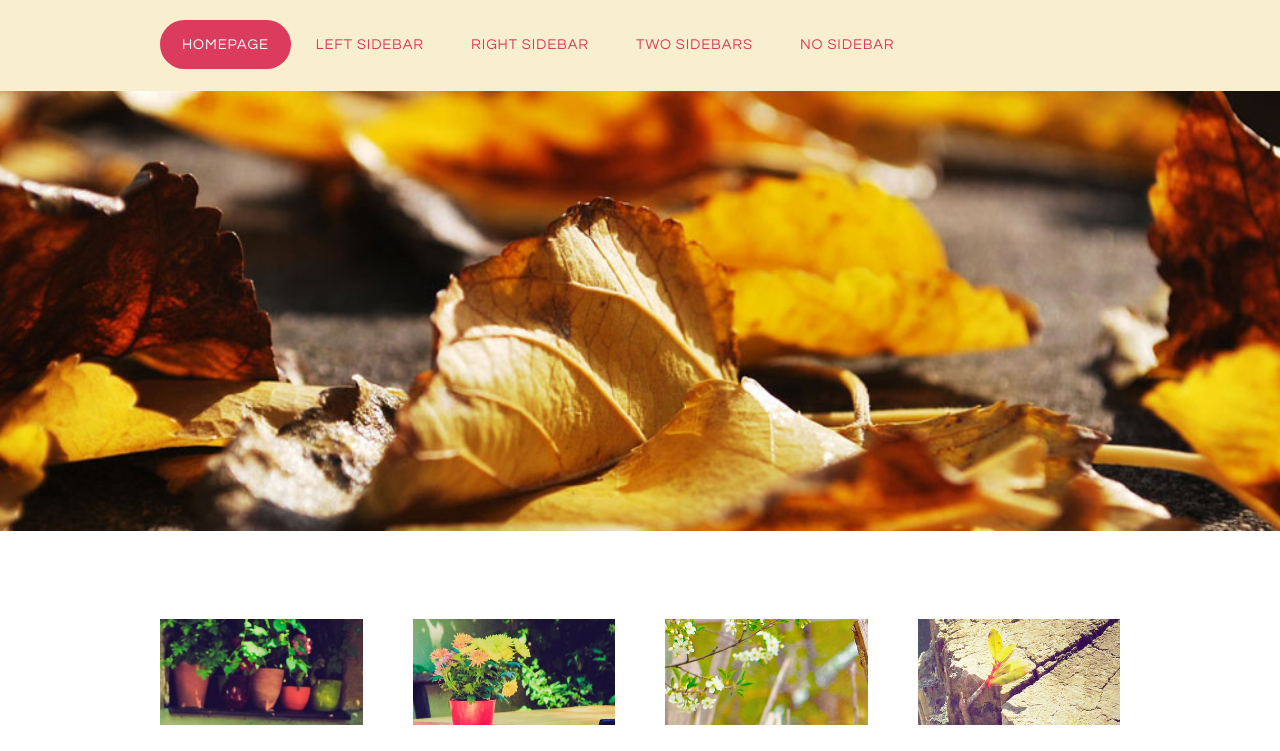
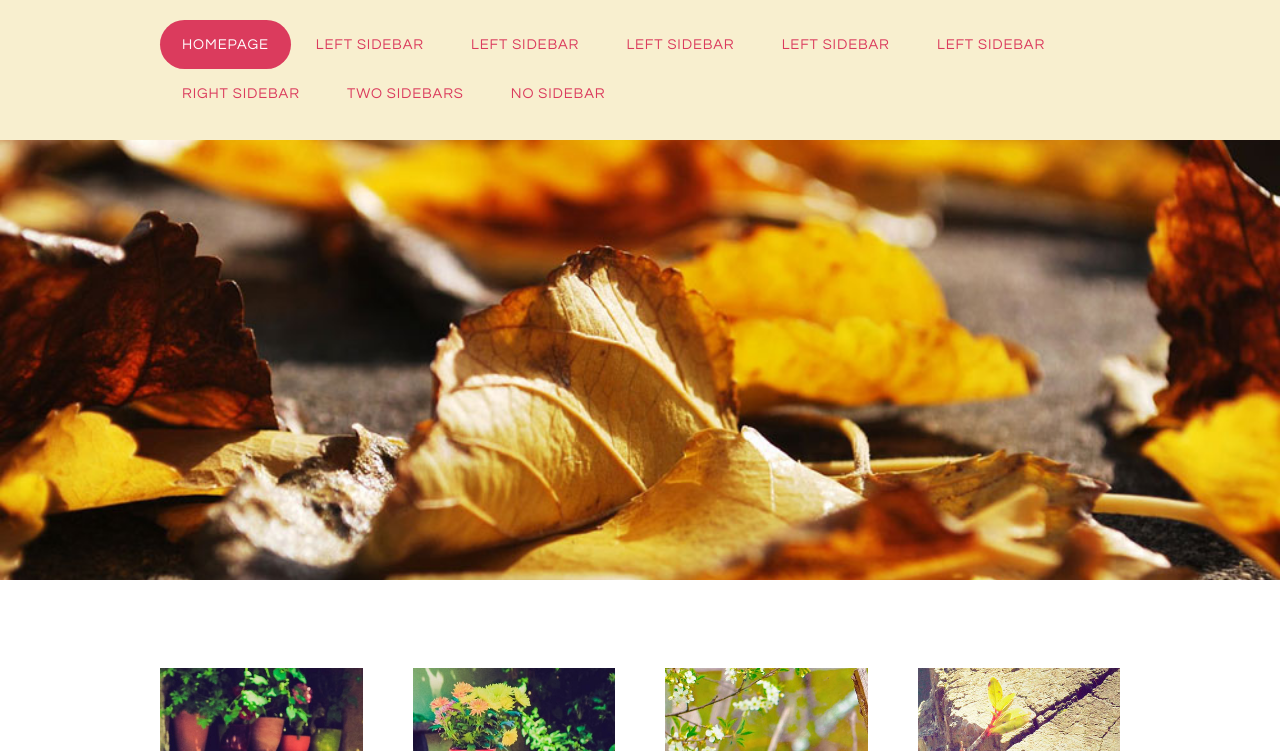
Before and after one commit to israel870730/imagen_nginx, a plain HTML site: page web/index.html in a window 1280 px wide. Shown: the part 90-841 px from the top of the page. Drawn offline with nearby package versions, Linux system fonts and the light colour scheme.

Commit message:
Second commit

```diff
--- a/web/index.html
+++ b/web/index.html
@@ -44,6 +44,11 @@
 					<nav id="nav">
 						<ul>
 							<li class="active"><a href="index.html">Homepage</a></li>
+
+							<li><a href="left-sidebar.html">Left Sidebar</a></li>
+							<li><a href="left-sidebar.html">Left Sidebar</a></li>
+							<li><a href="left-sidebar.html">Left Sidebar</a></li>
+							<li><a href="left-sidebar.html">Left Sidebar</a></li>
 							<li><a href="left-sidebar.html">Left Sidebar</a></li>
 							<li><a href="right-sidebar.html">Right Sidebar</a></li>
 							<li><a href="two-sidebars.html">Two Sidebars</a></li>
```
